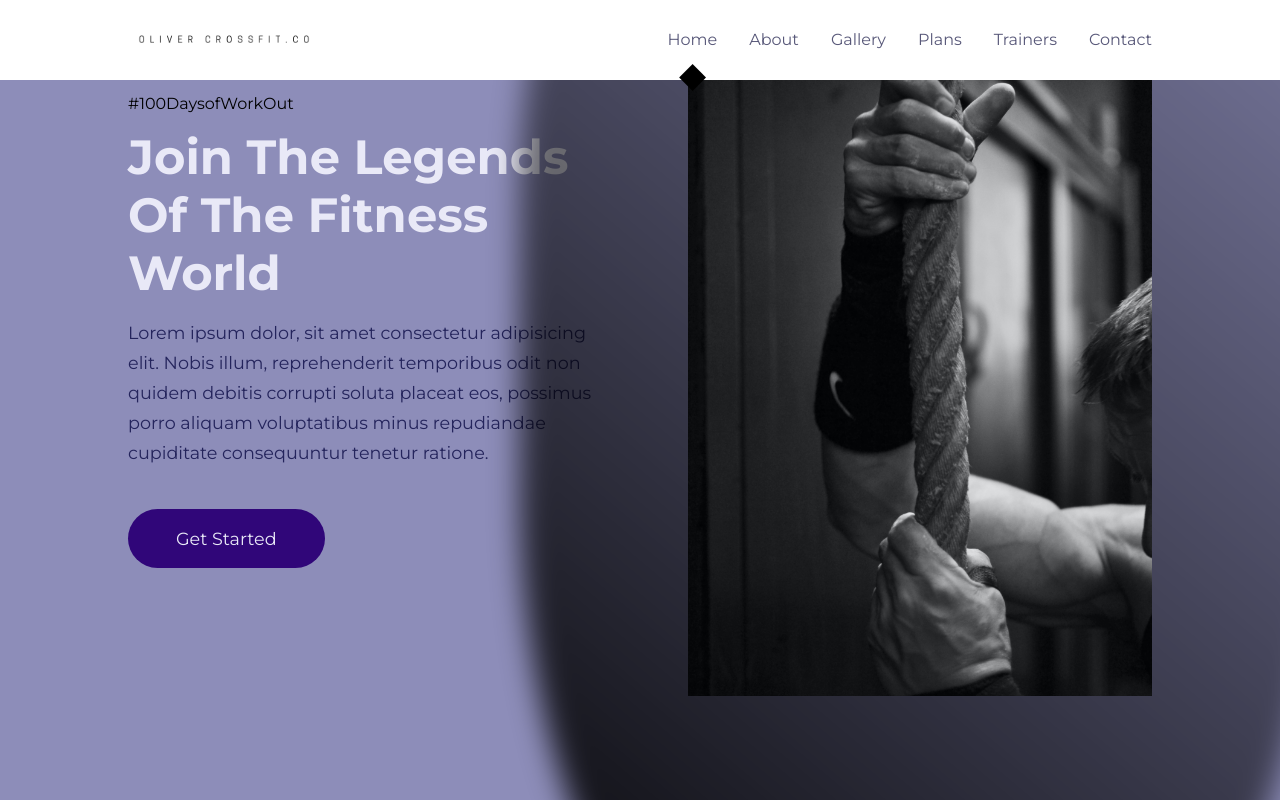
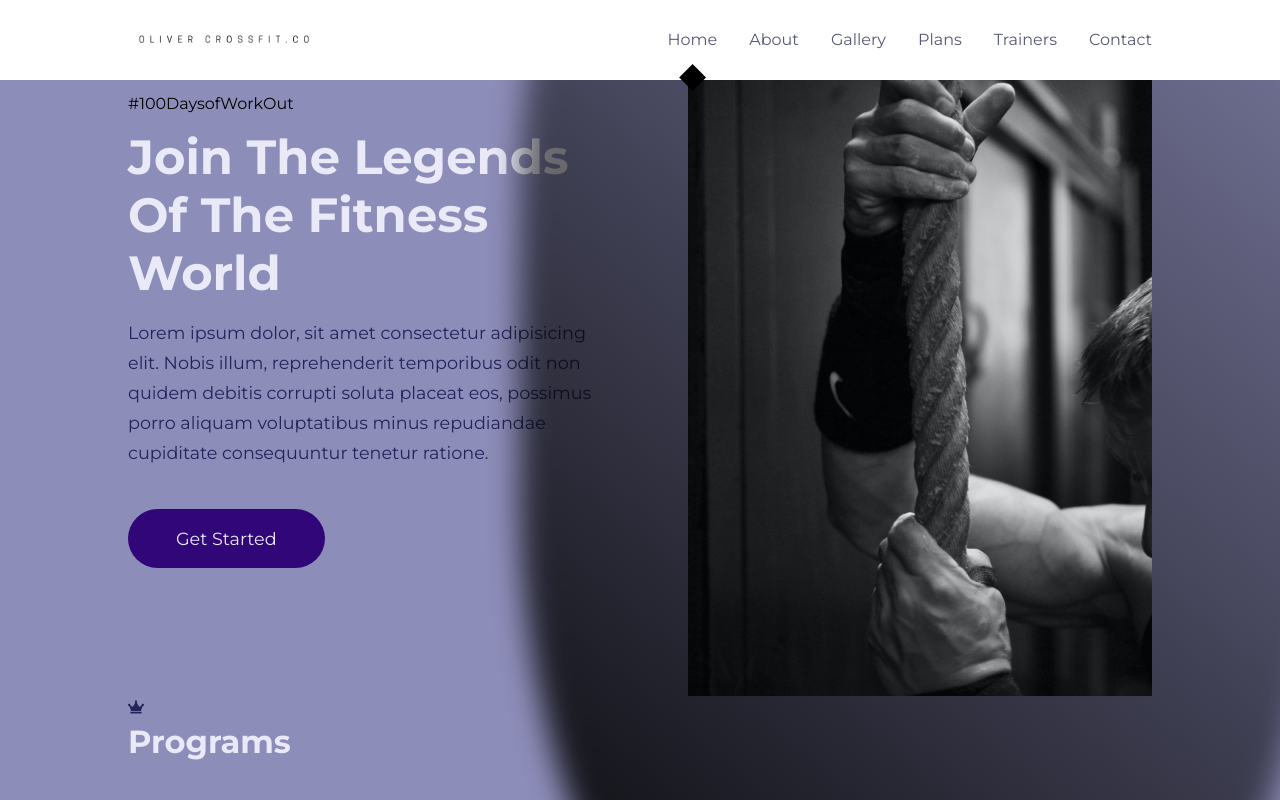
Before and after one commit to oliver-nicoll/turbo-couscous, a React (Create React App) app: page / in a window 1280 px wide. Shown: the top 800 px of the page. Built offline with nearby package versions, Linux system fonts and the light colour scheme.

Commit message:
SectionHead and Program build

```diff
--- a/src/components/MainHeader.jsx
+++ b/src/components/MainHeader.jsx
@@ -1,4 +1,3 @@
-import React from 'react';
 import {Link} from 'react-router-dom';
 import Image from '../images/avatar4.jpg'
 
--- a/src/components/Navbar.jsx
+++ b/src/components/Navbar.jsx
@@ -1,5 +1,4 @@
 import { useState } from 'react';
-
 import {Link, NavLink} from 'react-router-dom'
 import Logo from '../images/Logo.png'
 import {links} from '../data';
--- /dev/null
+++ b/src/components/Programs.jsx
@@ -0,0 +1,14 @@
+import {FaCrown} from 'react-icons/fa'
+import SectionHead from './SectionHead'
+
+const Programs = () => {
+  return (
+    <section className="programs">
+        <div className="container programs__container">
+            <SectionHead icon={<FaCrown/>} title='Programs'/>
+        </div>
+    </section>
+  )
+}
+
+export default Programs
--- /dev/null
+++ b/src/components/SectionHead.jsx
@@ -0,0 +1,12 @@
+
+const SectionHead = ({icon, title, className}) => {
+  return (
+    <div className={`section__head ${className}`}>
+        <span>{icon}</span>
+        <h2>{title}</h2>
+    </div>
+
+  )
+}
+
+export default SectionHead
--- a/src/pages/home/home.css
+++ b/src/pages/home/home.css
@@ -1,6 +1,6 @@
 .main__header {
     width: 100vw;
-    height: 100vh;
+    height: calc(100vh - 3rem);
     display: grid;
     place-items: center;
     margin-top: 3rem;
--- a/src/pages/home/home.jsx
+++ b/src/pages/home/home.jsx
@@ -1,11 +1,13 @@
 import React from 'react'
 import MainHeader from '../../components/MainHeader'
+import Programs from '../../components/Programs'
 import './home.css'
 
 const home = () => {
   return (
     <>
     <MainHeader />
+    <Programs />
     </>
   )
 }
```
